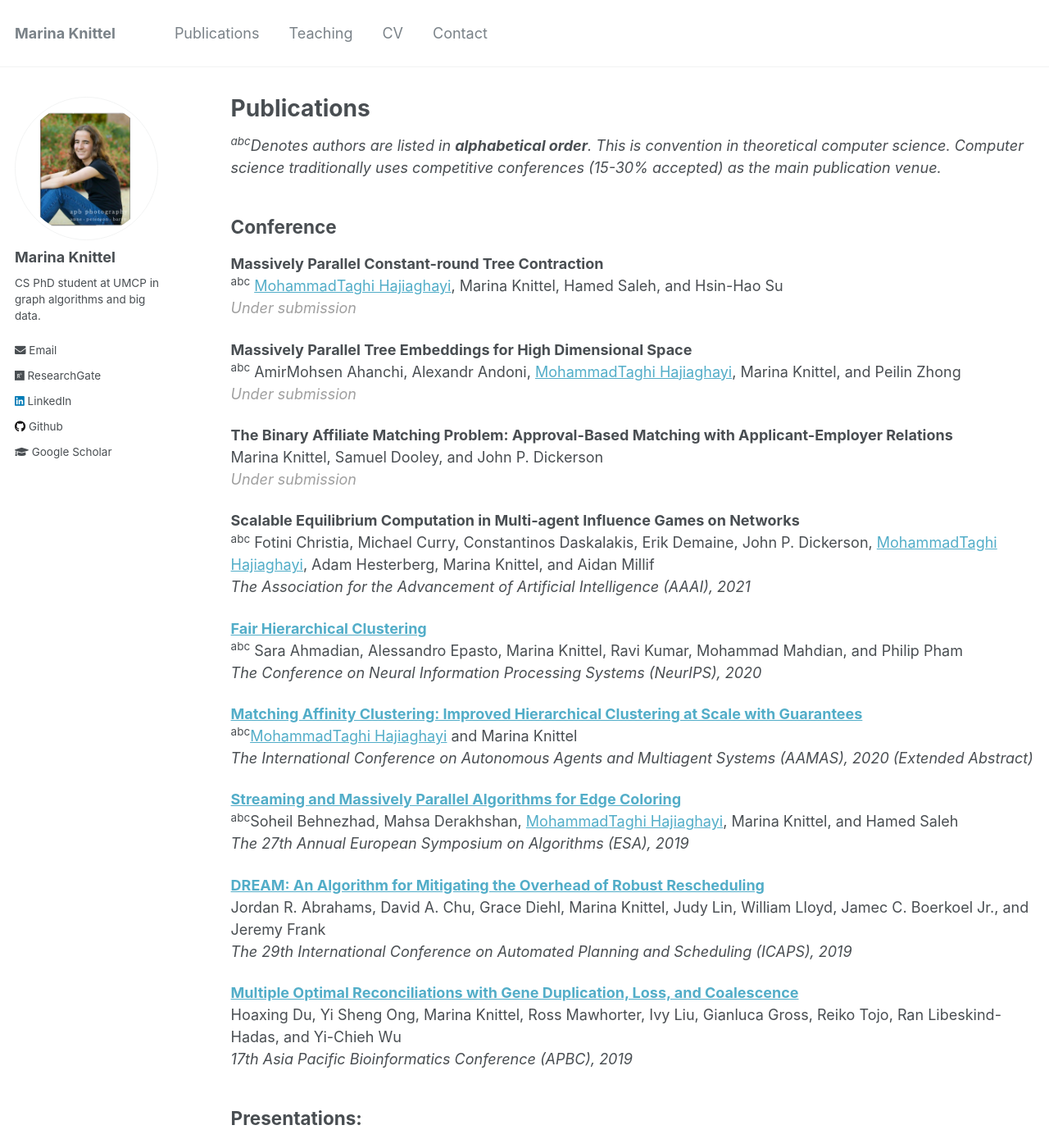
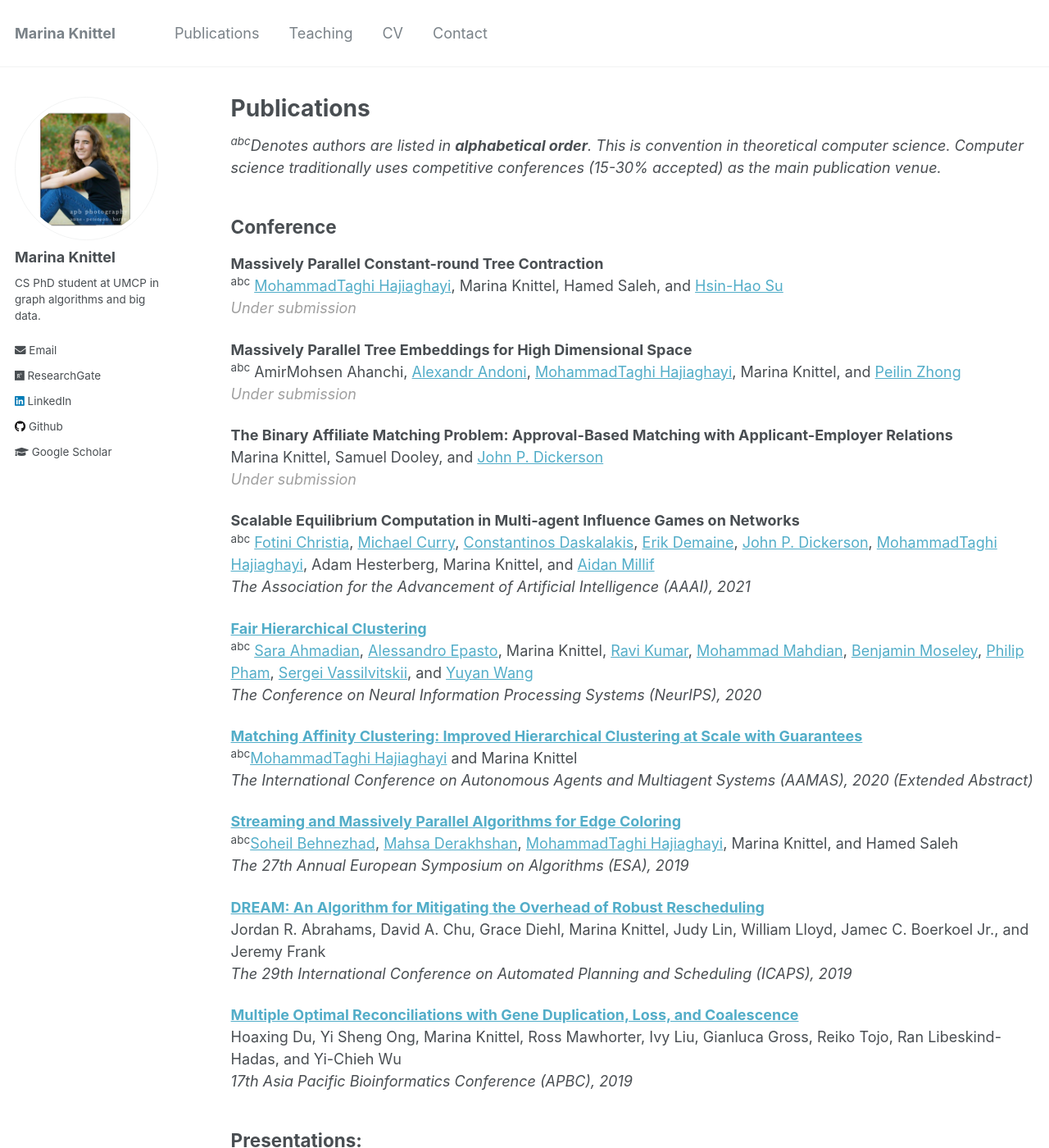
Before and after one commit to mknittel/mknittel.github.io, a Jekyll site: the page built from _pages/publications.md, in a window 1280 px wide and 1400 px high. Shown: the whole window at 82% size. Built offline with Jekyll 4.4.1, drawn with Linux system fonts in a browser that asks for light colours; some of the changed text lies outside the part shown.

Commit message:
Added most coauthor links

```diff
--- a/_pages/publications.md
+++ b/_pages/publications.md
@@ -9,23 +9,23 @@ Computer science traditionally uses competitive conferences (15-30% accepted) as
 
 ## Conference
 **Massively Parallel Constant-round Tree Contraction**<br/>
-<sup>abc</sup> [MohammadTaghi Hajiaghayi](https://www.cs.umd.edu/~hajiagha/), Marina Knittel, Hamed Saleh, and Hsin-Hao Su<br/>
+<sup>abc</sup> [MohammadTaghi Hajiaghayi](https://www.cs.umd.edu/~hajiagha/), Marina Knittel, Hamed Saleh, and [Hsin-Hao Su](https://sites.google.com/site/distributedhsinhao/)<br/>
 <span style="color:#A0A0A0">*Under submission*</span>
 
 **Massively Parallel Tree Embeddings for High Dimensional Space**<br/>
-<sup>abc</sup> AmirMohsen Ahanchi, Alexandr Andoni, [MohammadTaghi Hajiaghayi](https://www.cs.umd.edu/~hajiagha/), Marina Knittel, and Peilin Zhong<br/>
+<sup>abc</sup> AmirMohsen Ahanchi, [Alexandr Andoni](http://www.cs.columbia.edu/~andoni/), [MohammadTaghi Hajiaghayi](https://www.cs.umd.edu/~hajiagha/), Marina Knittel, and [Peilin Zhong](http://www.cs.columbia.edu/~peilin/)<br/>
 <span style="color:#A0A0A0">*Under submission*</span>
 
 **The Binary Affiliate Matching Problem: Approval-Based Matching with Applicant-Employer Relations**<br/>
-Marina Knittel, Samuel Dooley, and John P. Dickerson<br/>
+Marina Knittel, Samuel Dooley, and [John P. Dickerson](http://jpdickerson.com/)<br/>
 <span style="color:#A0A0A0">*Under submission*</span>
 
 **Scalable Equilibrium Computation in Multi-agent Influence Games on Networks**<br/>
-<sup>abc</sup> Fotini Christia, Michael Curry, Constantinos Daskalakis, Erik Demaine, John P. Dickerson, [MohammadTaghi Hajiaghayi](https://www.cs.umd.edu/~hajiagha/), Adam Hesterberg, Marina Knittel, and Aidan Millif<br/>
+<sup>abc</sup> [Fotini Christia](http://fotini.mit.edu/), [Michael Curry](http://www.cs.umd.edu/~curry/), [Constantinos Daskalakis](http://people.csail.mit.edu/costis/), [Erik Demaine](http://erikdemaine.org/), [John P. Dickerson](http://jpdickerson.com/), [MohammadTaghi Hajiaghayi](https://www.cs.umd.edu/~hajiagha/), Adam Hesterberg, Marina Knittel, and [Aidan Millif](https://www.aidanmilliff.com/)<br/>
 *The Association for the Advancement of Artificial Intelligence (AAAI), 2021*
 
 **[Fair Hierarchical Clustering](https://mknittel.github.io/publications/Ahmadian-et-al-NeurIPS-2020)**<br/>
-<sup>abc</sup> Sara Ahmadian, Alessandro Epasto, Marina Knittel, Ravi Kumar, Mohammad Mahdian, and Philip Pham<br/>
+<sup>abc</sup> [Sara Ahmadian](https://research.google/people/106920/), [Alessandro Epasto](https://epasto.org/), Marina Knittel, [Ravi Kumar](https://sites.google.com/site/ravik53/), [Mohammad Mahdian](https://research.google/people/MohammadMahdian/), [Benjamin Moseley](http://www.andrew.cmu.edu/user/moseleyb/), [Philip Pham](https://research.google/people/PhilipPham/), [Sergei Vassilvitskii](http://theory.stanford.edu/~sergei/), and [Yuyan Wang](wang-yuyan.github.io)<br/>
 *The Conference on Neural Information Processing Systems (NeurIPS), 2020*
 
 **[Matching Affinity Clustering: Improved Hierarchical Clustering at Scale with Guarantees](http://www.ifaamas.org/Proceedings/aamas2020/pdfs/p1864.pdf)**<br/>
@@ -33,7 +33,7 @@ Marina Knittel, Samuel Dooley, and John P. Dickerson<br/>
 *The International Conference on Autonomous Agents and Multiagent Systems (AAMAS), 2020 (Extended Abstract)*
 
 **[Streaming and Massively Parallel Algorithms for Edge Coloring](https://mknittel.github.io/publications/Behnezhad-et-al-ESA-2019)**<br/>
-<sup>abc</sup>Soheil Behnezhad, Mahsa Derakhshan, [MohammadTaghi Hajiaghayi](https://www.cs.umd.edu/~hajiagha/), Marina Knittel, and Hamed Saleh<br/>
+<sup>abc</sup>[Soheil Behnezhad](http://behnezhad.com/), [Mahsa Derakhshan](http://cs.umd.edu/~mahsa/), [MohammadTaghi Hajiaghayi](https://www.cs.umd.edu/~hajiagha/), Marina Knittel, and Hamed Saleh<br/>
 *The 27th Annual European Symposium on Algorithms (ESA), 2019*
 
 **[DREAM: An Algorithm for Mitigating the Overhead of Robust Rescheduling](https://mknittel.github.io/publications/Abrahams-et-al-ICAPS-2019)**<br/>
@@ -62,11 +62,11 @@ Hoaxing  Du,  Yi  Sheng  Ong,  Marina  Knittel,  Ross  Mawhorter,  Ivy  Liu,  Gi
 
 ## Short papers, etc.
 **Fair Hierarchical Clustering**<br/>
-<sup>abc</sup> Sara Ahmadian, Alessandro Epasto, Marina Knittel, Ravi Kumar, Mohammad Mahdian, and Philip Pham<br/>
+<sup>abc</sup> [Sara Ahmadian](https://research.google/people/106920/), [Alessandro Epasto](https://epasto.org/), Marina Knittel, [Ravi Kumar](https://sites.google.com/site/ravik53/), [Mohammad Mahdian](https://research.google/people/MohammadMahdian/), and [Philip Pham](https://research.google/people/PhilipPham/)<br/>
 *The Sets & Partitions Workshop at the 33rd Conference on Neural Information Processing (NeurIPS), 2019. Workshop; subsumed by conference submission*
 
 **Streaming and Massively Parallel Algorithms for Edge Coloring**<br/>
-<sup>abc</sup>Soheil Behnezhad, Mahsa Derakhshan, [MohammadTaghi Hajiaghayi](https://www.cs.umd.edu/~hajiagha/), Marina Knittel, and Hamed Saleh<br/>
+<sup>abc</sup>[Soheil Behnezhad](http://behnezhad.com/), [Mahsa Derakhshan](http://cs.umd.edu/~mahsa/), [MohammadTaghi Hajiaghayi](https://www.cs.umd.edu/~hajiagha/), Marina Knittel, and Hamed Saleh<br/>
 *The 33rd International Symposium on Distributed Computing (DISC), 2019. Brief announcement; subsumed by ESA-19 paper*
 
 **[Trade-offs Between Communication, Rescheduling, and Success Rate in Uncertain Multi-Agent Schedules](https://mknittel.github.io/publications/Chu-et-al-INTEX-2018)**<br/>
```
